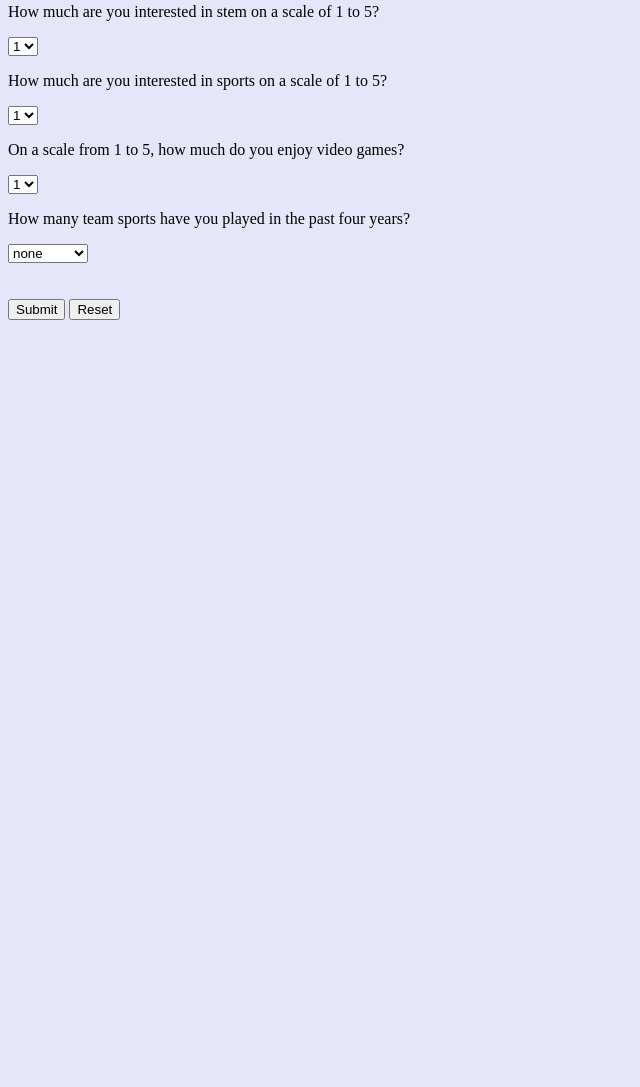
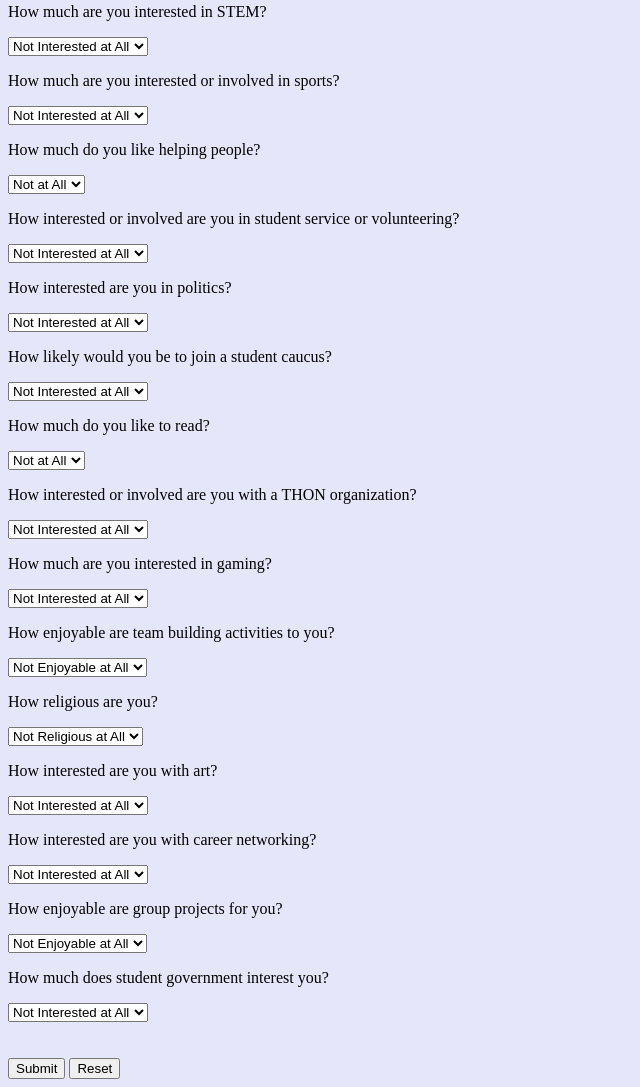
Before and after one commit to DevPSU/People-Matching, a plain HTML site: page thenittanyaiwebpage.html in a window 1280 px wide. Shown: the part 394-1481 px from the top of the page, without its empty margins (0-640 px from the left). Before the commit the page ends 800 px from the top, so only its background shows below. Drawn offline with Linux system fonts and the light colour scheme.

Commit message:
Club Recommendation Logic
Updated the club recommendation logic to have 15 questions and use weights for each question to recommend club interest 'areas'. Probably need to tweak the weights.

```diff
--- a/thenittanyaiwebpage.html
+++ b/thenittanyaiwebpage.html
@@ -41,8 +41,9 @@
         <br><br>
 
         <div name="Interest Questions">
-            <p>How much are you interested in stem on a scale of 1 to 5?</p>
+            <p>How much are you interested in STEM?</p>
             <select name="Q1">
+                <option value="0">Not Interested at All</option>
                 <option value="1">1</option>
                 <option value="2">2</option>
                 <option value="3">3</option>
@@ -50,8 +51,9 @@
                 <option value="5">5</option>
             </select>
 
-            <p>How much are you interested in sports on a scale of 1 to 5?</p>
+            <p>How much are you interested or involved in sports?</p>
             <select name="Q2">
+                <option value="0">Not Interested at All</option>
                 <option value="1">1</option>
                 <option value="2">2</option>
                 <option value="3">3</option>
@@ -59,8 +61,9 @@
                 <option value="5">5</option>
             </select>
 
-            <p>On a scale from 1 to 5, how much do you enjoy video games?</p>
+            <p>How much do you like helping people?</p>
             <select name="Q3">
+                <option value="0">Not at All</option>
                 <option value="1">1</option>
                 <option value="2">2</option>
                 <option value="3">3</option>
@@ -68,14 +71,124 @@
                 <option value="5">5</option>
             </select>
 
-            <p>How many team sports have you played in the past four years?</p>
+            <p>How interested or involved are you in student service or volunteering?</p>
             <select name="Q4">
-                <option value="0">none</option>
+                <option value="0">Not Interested at All</option>
                 <option value="1">1</option>
                 <option value="2">2</option>
                 <option value="3">3</option>
                 <option value="4">4</option>
-                <option value="5">5 or more</option>
+                <option value="5">5</option>
+            </select>
+
+            <p>How interested are you in politics?</p>
+            <select name="Q5">
+                <option value="0">Not Interested at All</option>
+                <option value="1">1</option>
+                <option value="2">2</option>
+                <option value="3">3</option>
+                <option value="4">4</option>
+                <option value="5">5</option>
+            </select>
+
+            <p>How likely would you be to join a student caucus?</p>
+            <select name="Q6">
+                <option value="0">Not Interested at All</option>
+                <option value="1">1</option>
+                <option value="2">2</option>
+                <option value="3">3</option>
+                <option value="4">4</option>
+                <option value="5">5</option>
+            </select>
+
+            <p>How much do you like to read?</p>
+            <select name="Q7">
+                <option value="0">Not at All</option>
+                <option value="1">1</option>
+                <option value="2">2</option>
+                <option value="3">3</option>
+                <option value="4">4</option>
+                <option value="5">5</option>
+            </select>
+
+            <p>How interested or involved are you with a THON organization?</p>
+            <select name="Q8">
+                <option value="0">Not Interested at All</option>
+                <option value="1">1</option>
+                <option value="2">2</option>
+                <option value="3">3</option>
+                <option value="4">4</option>
+                <option value="5">5</option>
+            </select>
+
+            <p>How much are you interested in gaming?</p>
+            <select name="Q9">
+                <option value="0">Not Interested at All</option>
+                <option value="1">1</option>
+                <option value="2">2</option>
+                <option value="3">3</option>
+                <option value="4">4</option>
+                <option value="5">5</option>
+            </select>
+
+            <p>How enjoyable are team building activities to you?</p>
+            <select name="Q10">
+                <option value="0">Not Enjoyable at All</option>
+                <option value="1">1</option>
+                <option value="2">2</option>
+                <option value="3">3</option>
+                <option value="4">4</option>
+                <option value="5">5</option>
+            </select>
+
+            <p>How religious are you?</p>
+            <select name="Q11">
+                <option value="0">Not Religious at All</option>
+                <option value="1">1</option>
+                <option value="2">2</option>
+                <option value="3">3</option>
+                <option value="4">4</option>
+                <option value="5">5</option>
+            </select>
+
+            <p>How interested are you with art?</p>
+            <select name="Q12">
+                <option value="0">Not Interested at All</option>
+                <option value="1">1</option>
+                <option value="2">2</option>
+                <option value="3">3</option>
+                <option value="4">4</option>
+                <option value="5">5</option>
+            </select>
+
+            <p>How interested are you with career networking?</p>
+            <select name="Q13">
+                <option value="0">Not Interested at All</option>
+                <option value="1">1</option>
+                <option value="2">2</option>
+                <option value="3">3</option>
+                <option value="4">4</option>
+                <option value="5">5</option>
+            </select>
+
+            <p>How enjoyable are group projects for you?</p>
+            <select name="Q14">
+                <option value="0">Not Enjoyable at All</option>
+                <option value="1">1</option>
+                <option value="2">2</option>
+                <option value="3">3</option>
+                <option value="4">4</option>
+                <option value="5">5</option>
+            </select>
+
+            <p>How much does student government interest you?</p>
+            <select name="Q15">
+                <option value="0">Not Interested at All</option>
+                <option value="1">1</option>
+                <option value="2">2</option>
+                <option value="3">3</option>
+                <option value="4">4</option>
+                <option value="5">5</option>
             </select>
         </div>
 
```
Also changed, not shown: 1 other file.
